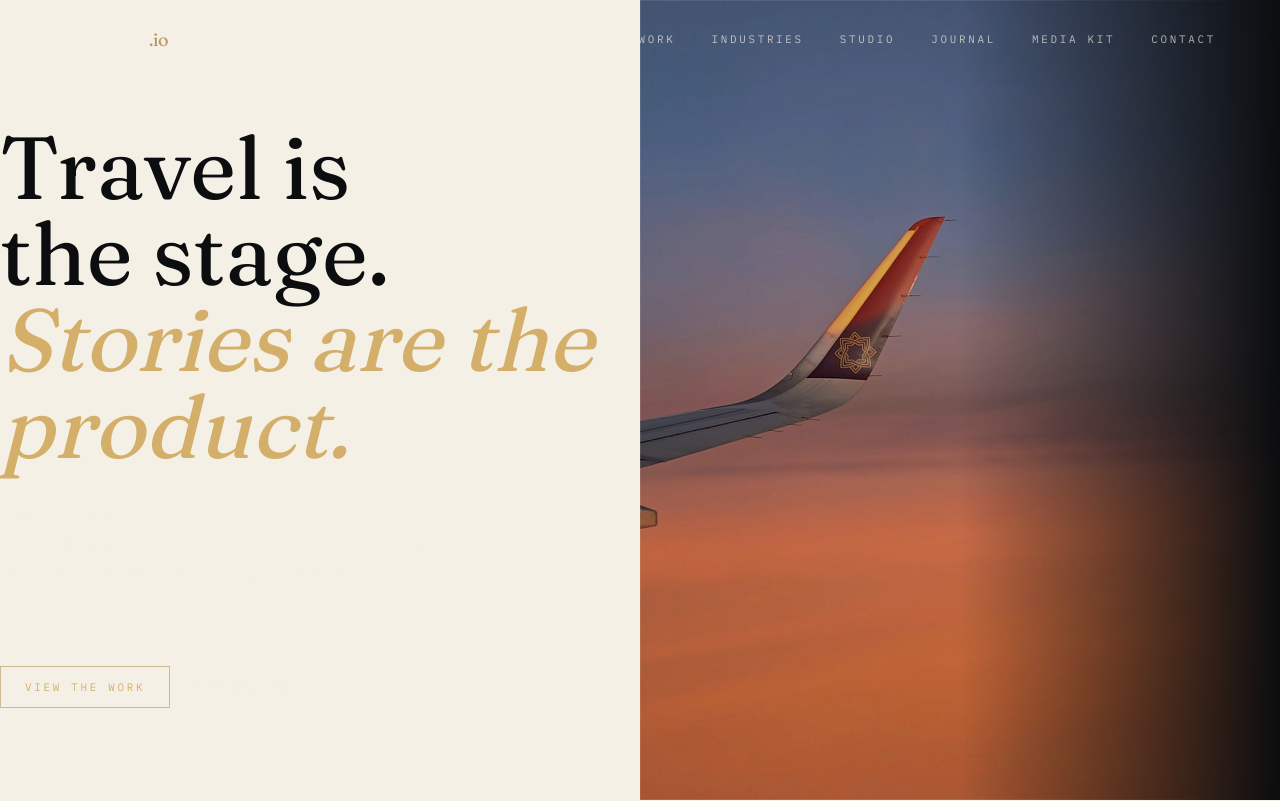
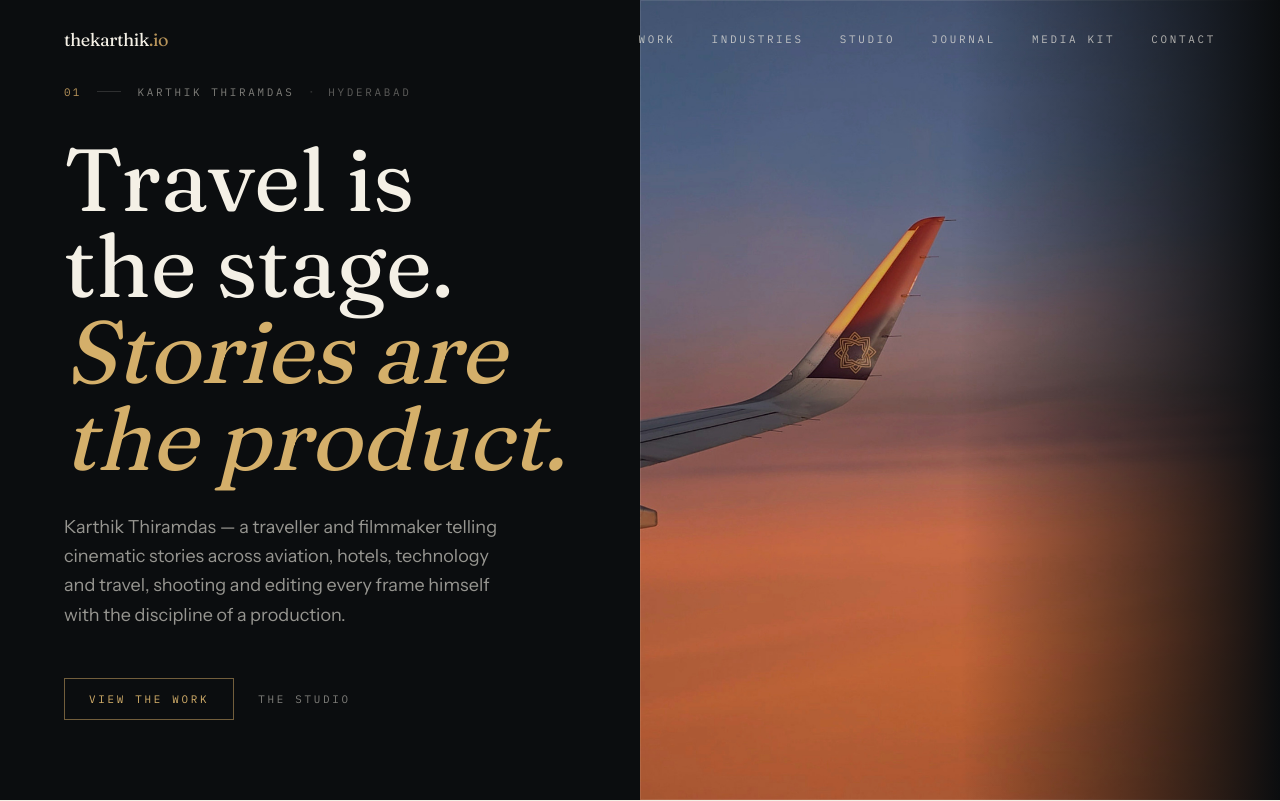
Before and after one commit to karthikthiramdas/thekarthik.io, a Next.js app: page /thekarthik.io/ in a window 1280 px wide. Shown: the top 801 px of the page. Built offline with nearby package versions, Linux system fonts and the light colour scheme.

Commit message:
restore hero layout and fix navigation

```diff
--- a/components/Hero.tsx
+++ b/components/Hero.tsx
@@ -8,23 +8,21 @@ import { getHero } from "@/lib/data";
 
 export default function Hero() {
   const hero = getHero();
+  return (
+    <section className="relative min-h-screen bg-ink text-paper overflow-hidden grid md:grid-cols-2">
+      <div className="container-page md:pr-0 flex flex-col justify-center py-32 md:py-0 relative z-10">
+        <motion.div
+          initial={{ opacity: 0, y: 16 }}
+          animate={{ opacity: 1, y: 0 }}
+          transition={{ duration: 0.9, ease: [0.22, 1, 0.36, 1] }}
+        >
+          <Folio index="01" label="Karthik Thiramdas" context="Hyderabad" dark />
+        </motion.div>
 
-  return (
-    <section className="grid md:grid-cols-2 min-h-screen">
-      <motion.div
-        initial={{ opacity: 0, y: 16 }}
-        animate={{ opacity: 1, y: 0 }}
-        transition={{ duration: 0.9, ease: [0.22, 1, 0.36, 1] }}
-        className="flex flex-col justify-center"
-      >
         <motion.h1
           initial={{ opacity: 0, y: 24 }}
           animate={{ opacity: 1, y: 0 }}
-          transition={{
-            duration: 1,
-            delay: 0.15,
-            ease: [0.22, 1, 0.36, 1],
-          }}
+          transition={{ duration: 1, delay: 0.15, ease: [0.22, 1, 0.36, 1] }}
           className="font-display text-balance mt-8 text-[clamp(2.75rem,7vw,5.5rem)] leading-[0.98] font-normal"
         >
           {hero.headlineLines.map((line, i) => (
@@ -60,7 +58,6 @@ export default function Hero() {
           >
             {hero.primaryCta.label}
           </Link>
-
           <Link
             href={hero.secondaryCta.href}
             className="field-label !text-paper/50 hover:!text-paper transition-colors"
@@ -68,15 +65,12 @@ export default function Hero() {
             {hero.secondaryCta.label}
           </Link>
         </motion.div>
-      </motion.div>
+      </div>
 
       <motion.div
         initial={{ opacity: 0, scale: 1.04 }}
         animate={{ opacity: 1, scale: 1 }}
-        transition={{
-          duration: 1.4,
-          ease: [0.22, 1, 0.36, 1],
-        }}
+        transition={{ duration: 1.4, ease: [0.22, 1, 0.36, 1] }}
         className="relative min-h-[50vh] md:min-h-screen"
       >
         <Frame
@@ -88,7 +82,6 @@ export default function Hero() {
           sizes="50vw"
           className="h-full [&>div]:h-full [&>div]:aspect-auto [&>div]:rounded-none"
         />
-
         <div className="absolute inset-0 bg-gradient-to-r from-ink via-transparent to-transparent md:bg-gradient-to-l" />
       </motion.div>
     </section>
```
Also changed, not shown: 4 other files (tests, documents, lock files or other folders).
